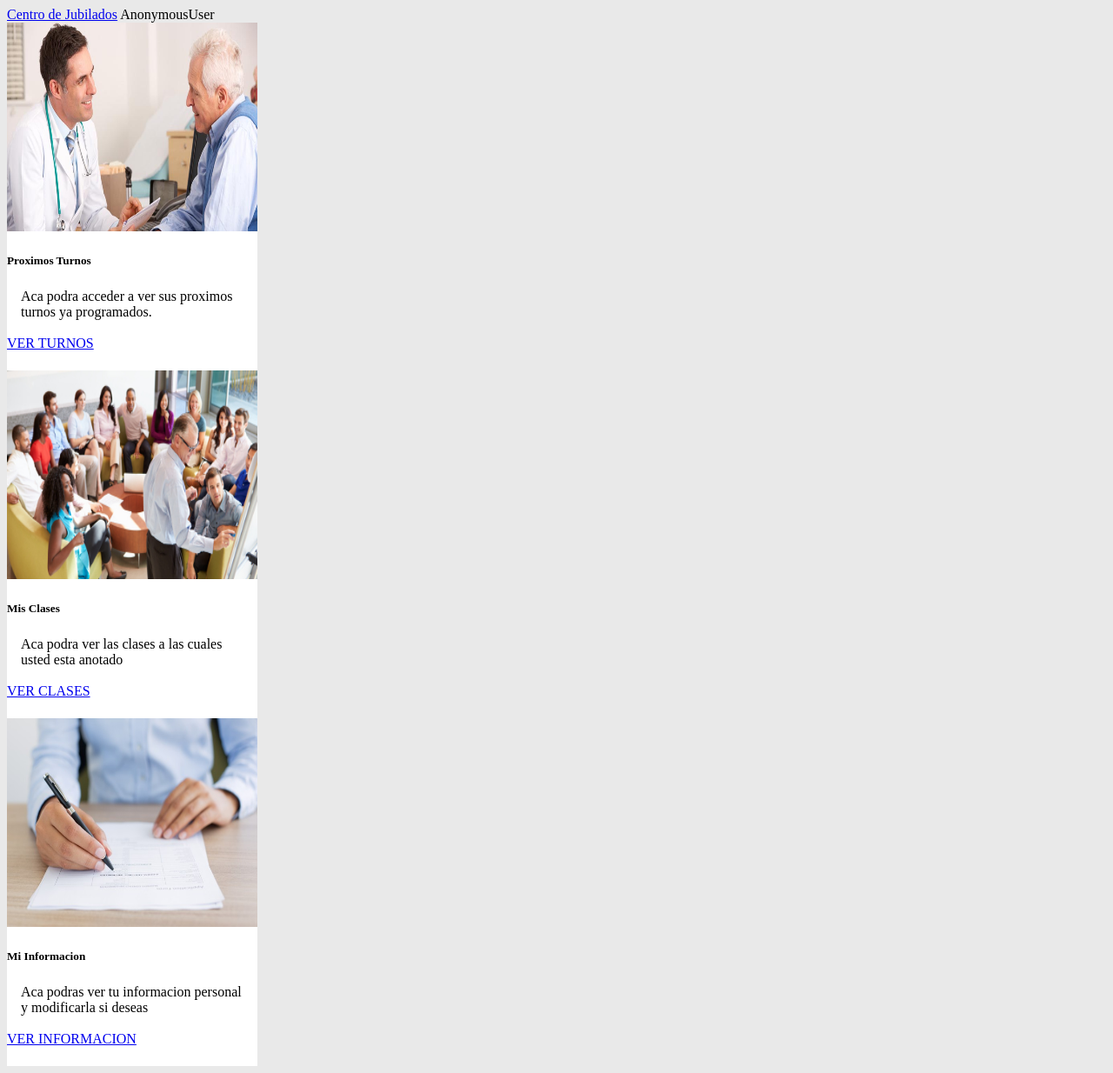
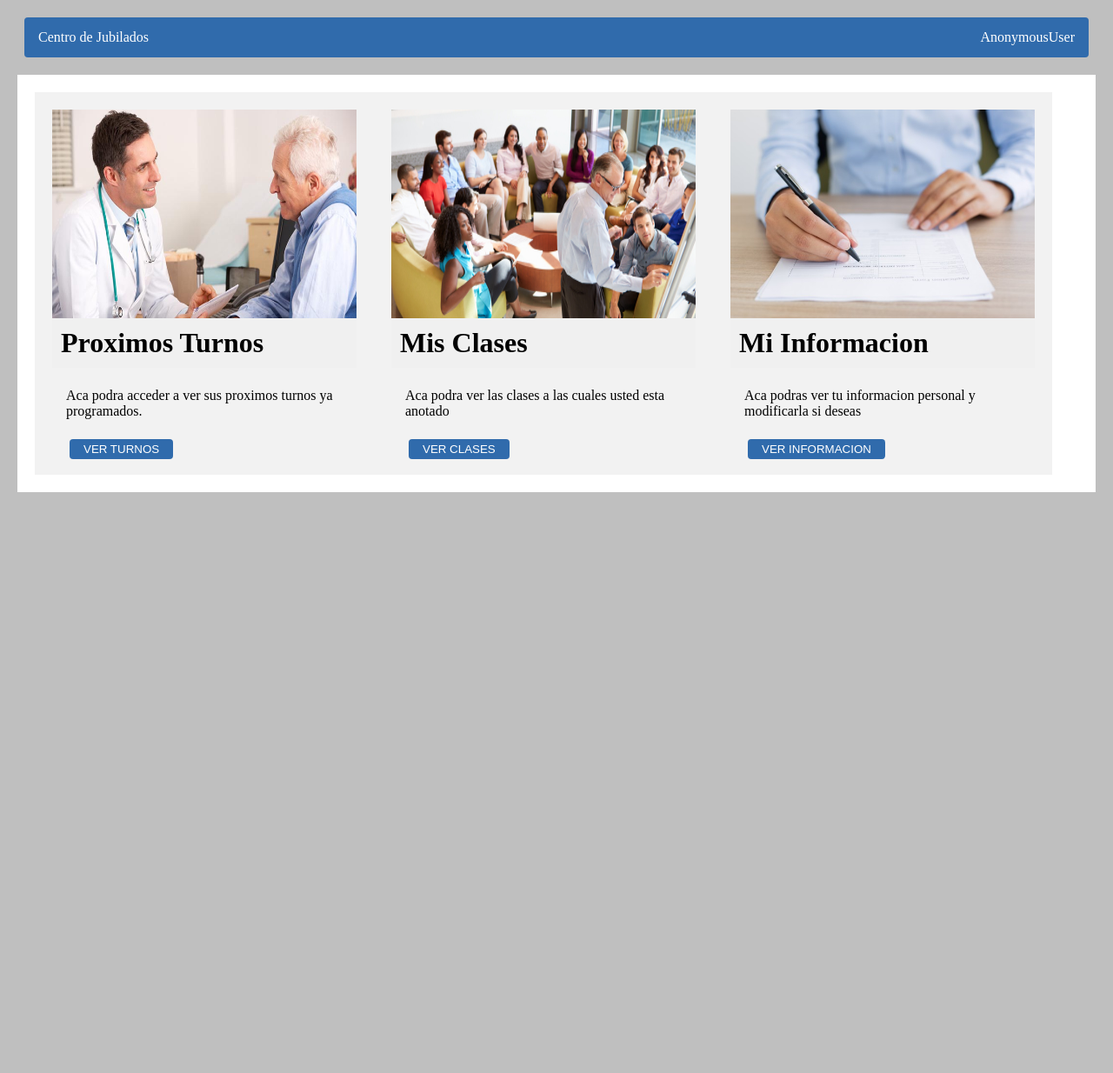
Before and after one commit to tobiasjpalacios/FAT2018, a Django app: page /profile/ in a window 1280 px wide. Shown: the whole page at 87% size. After the commit the page ends 566 px from the top, so only its background shows below. Run offline with Django 3.2, Linux system fonts and the light colour scheme.

Commit message:
Profile html y pequeña modificacion del style.

```diff
--- a/main/templates/profile.html
+++ b/main/templates/profile.html
@@ -1,53 +1,30 @@
 {% extends 'mainBase.html' %}
-<html lang="en">
 {% block title %}
     Perfil
 {% endblock title %}
 {% block body %}
-<nav class="navbar navbar-dark bg-primary">
-  <!-- Navbar content -->
-        <a class="navbar-brand" href="{% url 'main' %}">Centro de Jubilados</a>
-        <a class="navbar-brand">{{ user }}</a>
-      </nav>
+<ul class="blue">
+        <li onclick="location.href='{% url 'main' %}'"><a>Centro de Jubilados</a></li>
+        <li class="right"><a>{{ user }}</a></li>
+</ul>
       <div class="container">
-          <div class="row">
-              <div class="col">
-                  <div class="container">
-                <div class="card" style="width: 18rem;">
-                    <img class="card-img-top" src="/static/img/medico-atendiendo-profile.jpg" alt="Card image cap">
-                    <div class="card-body">
-                      <h5 class="card-title">Proximos Turnos</h5>
+                <div class="card">
+                    <img src="/static/img/medico-atendiendo-profile.jpg">
+                      <h1 class="card-title">Proximos Turnos</h1>
                       <p class="card-text">Aca podra acceder a ver sus proximos turnos ya programados.</p>
-                      <a href="{% url 'appointments' %}" class="btn btn-primary">VER TURNOS</a>
+                      <a><button onclick="location.href='{% url 'appointments' %}'"class="blue" >VER TURNOS</a>
                     </div>
-                    </div>
+                <div class="card">
+                    <img src="/static/img/profesor-dando-clases-profile.jpg">
+                      <h1 class="card-title">Mis Clases</h1>
+                      <p class="card-text">Aca podra ver las clases a las cuales usted esta anotado</p>
+                      <a><button onclick="location.href='{% url 'classrooms' %}'" class="blue">VER CLASES</a>
                 </div>
-              </div>
-              <div class="col">
-                  <div class="container">
-                <div class="card" style="width: 18rem;">
-                    <img class="card-img-top" src="/static/img/profesor-dando-clases-profile.jpg" alt="Card image cap">
-                    <div class="card-body">
-                      <h5 class="card-title">Mis Clases</h5>
-                      <p class="card-text">Aca podra ver las clases a las cuales usted esta anotado</p>
-                      <a href="{% url 'classrooms' %}" class="btn btn-primary">VER CLASES</a>
-                    </div>
-            </div>
-        </div>
-            </div>
-            <div class="col">
-                    <div class="container">
-                  <div class="card" style="width: 18rem;">
-                      <img class="card-img-top" src="/static/img/jubilado-señalandose-profile.jpg" alt="Card image cap">
-                      <div class="card-body">
-                        <h5 class="card-title">Mi Informacion</h5>
+                  <div class="card">
+                      <img src="/static/img/jubilado-señalandose-profile.jpg">
+                        <h1 class="card-title">Mi Informacion</h1>
                         <p class="card-text">Aca podras ver tu informacion personal y modificarla si deseas</p>
-                        <a href="#" class="btn btn-primary">VER INFORMACION</a>
+                        <a><button href="#" class="blue">VER INFORMACION</a>
                       </div>
-              </div>
-          </div>
-              </div>
-          </div>
       </div>
 {% endblock body %}
-</html>
--- a/static/css/style.css
+++ b/static/css/style.css
@@ -1,11 +1,10 @@
 /* BODY */
 
 body {
-    background-color: #e9e9e9;
+    background-color: #bfbfbf;
 }
 
 /* BUTTON */
-
 button {
     display: inline-block;
     border-radius: 4px;
@@ -13,7 +12,7 @@ button {
     text-align: center;
     padding: 10px 50px;
     cursor: pointer;
-    margin: 4px;
+    margin: 5px;
 }
 
 button span {
@@ -42,17 +41,15 @@ button:hover span:after {
 }
 
 /* SHADOW */
-
 .shadow {
-    box-shadow: 0 4px 8px #00000033, 0 6px 18px #00000030;
+    box-shadow: 0 4px 8px 0 #00000033, 0 6px 18px 0 #00000030;
 }
 
 .shadow:hover {
-    box-shadow: 0 8px 16px #00000033, 0 12px 36px #00000030;
+    box-shadow: 0 8px 16px 0 #00000033, 0 12px 36px 0 #00000030;
 }
 
 /* FONT */
-
 .sans {
     font-family: Sans-serif;
     font-size: 15px;
@@ -69,13 +66,12 @@ button:hover span:after {
 }
 
 /* COLORS */
-
 .violet {
     background-color: #614965;
     color: #ffffff;
 }
 
-.violet-hover:hover{
+.violet:hover{
     background-color: #8e7793;
 }
 
@@ -84,7 +80,7 @@ button:hover span:after {
     color: #ffffff;
 }
 
-.blue-hover:hover{
+.blue:hover{
     background-color: #5585bb;
 }
 
@@ -93,7 +89,7 @@ button:hover span:after {
     color: #ffffff;
 }
 
-.green-hover:hover{
+.green:hover{
     background-color: #61856f;
 }
 
@@ -102,7 +98,7 @@ button:hover span:after {
     color: #ffffff;
 }
 
-.yellow-hover:hover{
+.yellow:hover{
     background-color: #f5a55b;
 }
 
@@ -111,16 +107,16 @@ button:hover span:after {
     color: #ffffff;
 }
 
-.red-hover:hover{
+.red:hover{
     background-color: #e47c7b;
 }
 
 /* CARD */
-
 .card {
     height: 400px;
     width: 350px;
-    background-color: #FFFFFF;
+    float: left;
+    border:5px #ffffff
 }
 
 .card img {
@@ -131,7 +127,7 @@ button:hover span:after {
 .card h1 {
     margin-top: -4px;
     padding: 10px 10px;
-    background-color: #d6d6d6;
+    background-color: #f0f0f0;
 }
 
 .card p {
@@ -143,14 +139,24 @@ button:hover span:after {
     margin-left: 20px;
 }
 
+.container {
+    width: 1200px;
+	margin: auto;
+	background-color:#FFFFFF;
+	border: 10px #FFFFFF;
+	overflow:auto;
+}
+
 /* NAVBAR */
 
 ul {
     list-style-type: none;
     overflow: hidden;
+    margin: 20px;
     padding: 0;
-    border-radius: 20px;
+    border-radius: 4px;
 }
+
 
 li {
     float: left;
@@ -161,13 +167,16 @@ li {
 }
 
 li a {
-    color: #FFFFFF;
-    display: inline-block;
+    display: block;
     text-align: center;
     padding: 14px 16px;
     text-decoration: none;
 }
 
+li a:hover {
+    background-color: #575757;
+    border-radius: 4px;
+}
 
 /* TABLE */
 
@@ -180,3 +189,26 @@ th, td {
     text-align: left;
     padding: 8px;
 }
+
+tr:nth-child(even) {
+    background-color: #a7a7a7;
+}
+
+/* FIELD */
+
+input {
+    width: 100%;
+    padding: 12px 20px;
+    margin: 8px 0;
+    box-sizing: border-box;
+    border-radius: 7px;
+    border: 3px solid #a7a7a7;
+}
+
+/* DIV */
+
+div {
+    border-radius: 0px;
+    background-color: #f2f2f2;
+    padding: 20px;
+}
```
